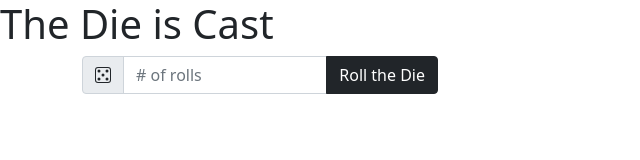
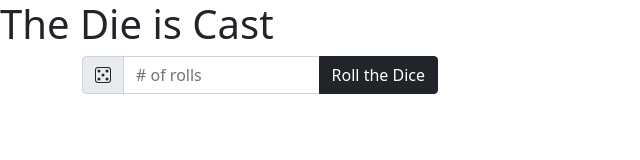
Before and after one commit to sophia-tamburrino/die-is-cast, a plain HTML site: page index.html in a window 1280 px wide. Shown: the full height of the page, 0-640 px from the left. Drawn offline with nearby package versions, Linux system fonts and the light colour scheme.

Commit message:
Update index.html

```diff
--- a/index.html
+++ b/index.html
@@ -29,7 +29,7 @@
   <path d="M5.5 4a1.5 1.5 0 1 1-3 0 1.5 1.5 0 0 1 3 0zm8 0a1.5 1.5 0 1 1-3 0 1.5 1.5 0 0 1 3 0zm0 8a1.5 1.5 0 1 1-3 0 1.5 1.5 0 0 1 3 0zm-8 0a1.5 1.5 0 1 1-3 0 1.5 1.5 0 0 1 3 0zm4-4a1.5 1.5 0 1 1-3 0 1.5 1.5 0 0 1 3 0z"/>
 </svg></span>
   <input type="number" class="form-control" placeholder="# of rolls" id="numRolls">
-  <button type="button" class="btn btn-dark" onClick="rollDi('numRolls')">Roll the Die</button>
+  <button type="button" class="btn btn-dark" onClick="rollDi('numRolls')">Roll the Dice</button>
 </div>
 
     </div>
```
